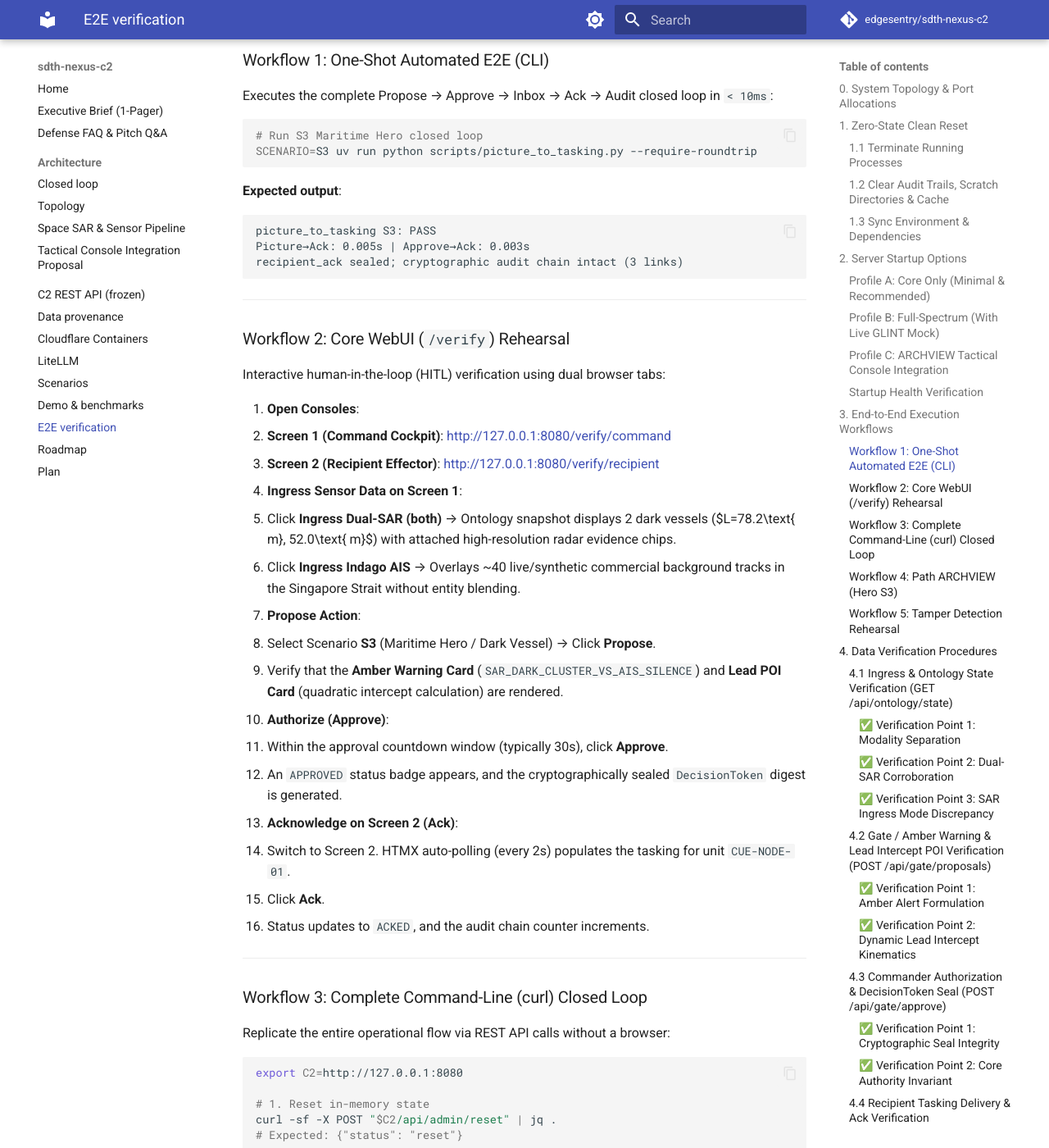
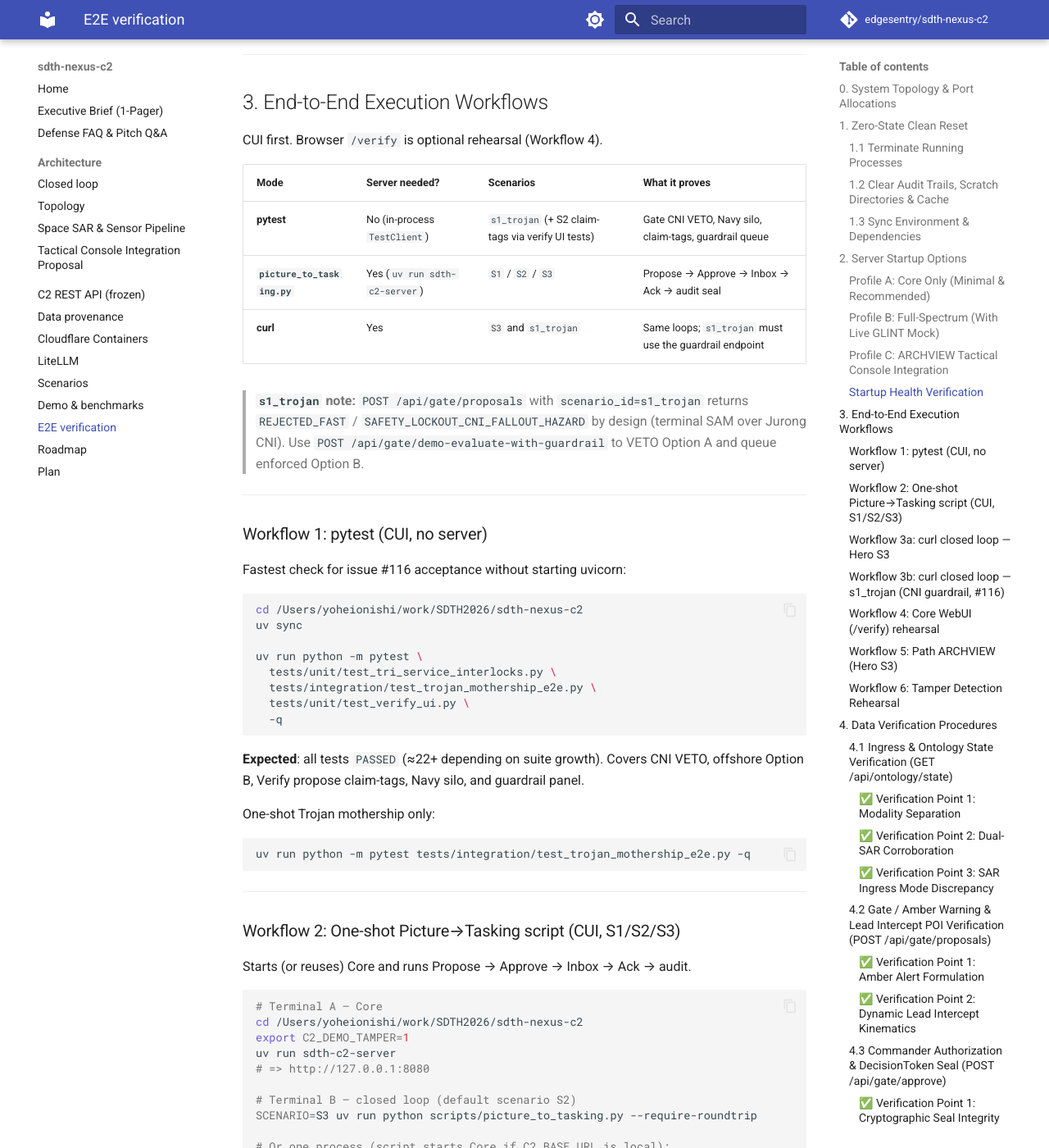
Before and after one commit to edgesentry/sdth-nexus-c2, an MkDocs documentation site: the page built from docs/verify-e2e.md, in a window 1280 px wide and 1400 px high, scrolled down 3780 px. Shown: the whole window at 82% size. Built offline with MkDocs 1.6.1 and Material for MkDocs 9.7.7, drawn with Linux system fonts in a browser that asks for light colours; comment, search, counter and statistics services are not loaded; some of the changed text lies outside the part shown.

Commit message:
docs: CUI E2E runbook for S3 and s1_trojan (#116)
Document pytest, picture_to_tasking, and curl guardrail workflows; add
s1_trojan to the scenario table with Option B / CNI VETO path.

Co-authored-by: Cursor <cursoragent@cursor.com>

````diff
--- a/docs/verify-e2e.md
+++ b/docs/verify-e2e.md
@@ -2,8 +2,11 @@
 
 Comprehensive runbook for executing and validating the full **Picture → Gate → Ack** closed loop starting from a **clean zero-state reset** (all processes stopped, state cleared) to end-to-end execution and cryptographic data verification.
 
-- **Primary Scenario**: **Hero S3 (Singapore Strait Dark Vessel Interdiction via Dual-SAR & AIS)**
-- **Console UIs**: Core `/verify` (Jinja2/HTMX Screen 1/2) or external **ARCHVIEW** tactical console (`:3001`)
+- **Primary scenarios** (see [scenarios.md](scenarios.md)):
+  - **S3** — Singapore Strait dark vessel (Dual-SAR × AIS) — hero maritime loop
+  - **s1_trojan** — Happy Tug AIS vs coastal radar disagreement + CNI debris VETO (#116)
+- **CUI (no browser)**: pytest (in-process) · `scripts/picture_to_tasking.py` · curl against `:8080`
+- **Console UIs**: Core `/verify` (Jinja2/HTMX Screen 1/2) or external **ARCHVIEW** (`:3001`)
 - **Key Specifications**: [C2 REST API](api/rest.md) · [Demo Guide](demo.md) · [Data Provenance](data-provenance.md) · [SAR Pipeline](architecture/sar_pipeline.md) · [Architecture Map](architecture/index.md)
 
 ---
@@ -83,7 +86,7 @@ lsof -i :8080 -i :5051 -i :5050 -i :8000 -i :3001 -i :3102
 Wipe previous audit records (`.audit/`), temporary test files (`.tmp-e2e/`), and compiled Python cache:
 
 ```bash
-cd /Users/yoheionishi/work/edgesentry/sdth-nexus-c2
+cd /Users/yoheionishi/work/SDTH2026/sdth-nexus-c2
 
 # Remove existing audit trails and temporary artifacts
 rm -rf .audit/gate.jsonl .audit/ingress.jsonl .tmp-e2e/
@@ -111,7 +114,7 @@ No external processes (Node.js, SIA, or GLINT server) are required. C2 uses buil
 
 ```bash
 # Terminal 1: Start C2 Core
-cd /Users/yoheionishi/work/edgesentry/sdth-nexus-c2
+cd /Users/yoheionishi/work/SDTH2026/sdth-nexus-c2
 export C2_DEMO_TAMPER=1
 uv run sdth-c2-server
 # => Running on http://127.0.0.1:8080
@@ -123,12 +126,12 @@ To verify live macro SAR HTTP polling alongside SIA micro SAR fail-safe:
 
 ```bash
 # Terminal 1: C2 Core
-cd /Users/yoheionishi/work/edgesentry/sdth-nexus-c2
+cd /Users/yoheionishi/work/SDTH2026/sdth-nexus-c2
 export C2_DEMO_TAMPER=1
 uv run sdth-c2-server
 
 # Terminal 2: GLINT Mock (:5051)
-cd /Users/yoheionishi/work/edgesentry/sdth-nexus-c2
+cd /Users/yoheionishi/work/SDTH2026/sdth-nexus-c2
 uv run sdth-mock-glint
 ```
 
@@ -136,7 +139,7 @@ uv run sdth-mock-glint
 
 ```bash
 # Terminal 1: C2 Core (:8080)
-cd /Users/yoheionishi/work/edgesentry/sdth-nexus-c2
+cd /Users/yoheionishi/work/SDTH2026/sdth-nexus-c2
 uv run sdth-c2-server
 
 # Terminal 2: ARCHVIEW Tactical Console (:3001) & BFF (:3102)
@@ -161,77 +164,115 @@ curl -sf http://127.0.0.1:8080/api/audit/health | jq .
 
 ## 3. End-to-End Execution Workflows
 
-### Workflow 1: One-Shot Automated E2E (CLI)
+CUI first. Browser `/verify` is optional rehearsal (Workflow 4).
 
-Executes the complete Propose → Approve → Inbox → Ack → Audit closed loop in `< 10ms`:
+| Mode | Server needed? | Scenarios | What it proves |
+|---|---|---|---|
+| **pytest** | No (in-process `TestClient`) | `s1_trojan` (+ S2 claim-tags via verify UI tests) | Gate CNI VETO, Navy silo, claim-tags, guardrail queue |
+| **`picture_to_tasking.py`** | Yes (`uv run sdth-c2-server`) | `S1` / `S2` / `S3` | Propose → Approve → Inbox → Ack → audit seal |
+| **curl** | Yes | `S3` and `s1_trojan` | Same loops; `s1_trojan` must use the guardrail endpoint |
+
+> **`s1_trojan` note:** `POST /api/gate/proposals` with `scenario_id=s1_trojan` returns
+> `REJECTED_FAST` / `SAFETY_LOCKOUT_CNI_FALLOUT_HAZARD` by design (terminal SAM over
+> Jurong CNI). Use `POST /api/gate/demo-evaluate-with-guardrail` to VETO Option A and
+> queue enforced Option B.
+
+---
+
+### Workflow 1: pytest (CUI, no server)
+
+Fastest check for issue #116 acceptance without starting uvicorn:
 
 ```bash
-# Run S3 Maritime Hero closed loop
-SCENARIO=S3 uv run python scripts/picture_to_tasking.py --require-roundtrip
+cd /Users/yoheionishi/work/SDTH2026/sdth-nexus-c2
+uv sync
+
+uv run python -m pytest \
+  tests/unit/test_tri_service_interlocks.py \
+  tests/integration/test_trojan_mothership_e2e.py \
+  tests/unit/test_verify_ui.py \
+  -q
 ```
 
-**Expected output**:
-```text
-picture_to_tasking S3: PASS
-Picture→Ack: 0.005s | Approve→Ack: 0.003s
-recipient_ack sealed; cryptographic audit chain intact (3 links)
+**Expected**: all tests `PASSED` (≈22+ depending on suite growth). Covers CNI VETO,
+offshore Option B, Verify propose claim-tags, Navy silo, and guardrail panel.
+
+One-shot Trojan mothership only:
+
+```bash
+uv run python -m pytest tests/integration/test_trojan_mothership_e2e.py -q
 ```
 
 ---
 
-### Workflow 2: Core WebUI (`/verify`) Rehearsal
+### Workflow 2: One-shot Picture→Tasking script (CUI, S1/S2/S3)
 
-Interactive human-in-the-loop (HITL) verification using dual browser tabs:
+Starts (or reuses) Core and runs Propose → Approve → Inbox → Ack → audit.
 
-1. **Open Consoles**:
-   - **Screen 1 (Command Cockpit)**: [http://127.0.0.1:8080/verify/command](http://127.0.0.1:8080/verify/command)
-   - **Screen 2 (Recipient Effector)**: [http://127.0.0.1:8080/verify/recipient](http://127.0.0.1:8080/verify/recipient)
-2. **Ingress Sensor Data on Screen 1**:
-   - Click **Ingress Dual-SAR (both)** → Ontology snapshot displays 2 dark vessels ($L=78.2\text{ m}, 52.0\text{ m}$) with attached high-resolution radar evidence chips.
-   - Click **Ingress Indago AIS** → Overlays ~40 live/synthetic commercial background tracks in the Singapore Strait without entity blending.
-3. **Propose Action**:
-   - Select Scenario **S3** (Maritime Hero / Dark Vessel) → Click **Propose**.
-   - Verify that the **Amber Warning Card** (`SAR_DARK_CLUSTER_VS_AIS_SILENCE`) and **Lead POI Card** (quadratic intercept calculation) are rendered.
-4. **Authorize (Approve)**:
-   - Within the approval countdown window (typically 30s), click **Approve**.
-   - An `APPROVED` status badge appears, and the cryptographically sealed `DecisionToken` digest is generated.
-5. **Acknowledge on Screen 2 (Ack)**:
-   - Switch to Screen 2. HTMX auto-polling (every 2s) populates the tasking for unit `CUE-NODE-01`.
-   - Click **Ack**.
-   - Status updates to `ACKED`, and the audit chain counter increments.
+```bash
+# Terminal A — Core
+cd /Users/yoheionishi/work/SDTH2026/sdth-nexus-c2
+export C2_DEMO_TAMPER=1
+uv run sdth-c2-server
+# => http://127.0.0.1:8080
+
+# Terminal B — closed loop (default scenario S2)
+SCENARIO=S3 uv run python scripts/picture_to_tasking.py --require-roundtrip
+
+# Or one process (script starts Core if C2_BASE_URL is local):
+SCENARIO=S3 ./scripts/picture_to_tasking.sh
+```
+
+**Expected** (stdout ends with PASS / Ack sealed):
+
+```text
+NexusGate — Picture→Tasking demo (no UI)
+  Scenario   : S3
+...
+PASS: Ack sealed in OCSF audit chain within target
+```
+
+Other scenarios:
+
+```bash
+SCENARIO=S1 uv run python scripts/picture_to_tasking.py
+SCENARIO=S2 uv run python scripts/picture_to_tasking.py --require-roundtrip
+```
+
+Do **not** pass `SCENARIO=s1_trojan` here — plain propose is hard-rejected by the CNI
+interlock. Use Workflow 3b instead.
 
 ---
 
-### Workflow 3: Complete Command-Line (curl) Closed Loop
-
-Replicate the entire operational flow via REST API calls without a browser:
+### Workflow 3a: curl closed loop — Hero S3
 
 ```bash
 export C2=http://127.0.0.1:8080
 
-# 1. Reset in-memory state
+# 0. Health
+curl -sf "$C2/health" | jq .
+curl -sf "$C2/api/audit/health" | jq .
+
+# 1. Reset in-memory + SQLite runtime picture
 curl -sf -X POST "$C2/api/admin/reset" | jq .
-# Expected: {"status": "reset"}
 
-# 2. Ingest background AIS traffic (Indago DuckDB or Fixture)
+# 2. Optional background AIS (Indago ladder / fixture)
 curl -sf -X POST "$C2/api/ingress/open-feed" \
   -H 'content-type: application/json' \
-  -d '{"feed":"all","use_fixture":true}' | jq '{status, count, resolved: .resolved_sources}'
-# Expected: status: "INGESTED", count >= 40
+  -d '{"feed":"ais","use_fixture":true,"limit":40}' | jq '{status, count}'
 
-# 3. Ingest Dual-SAR anomaly (GLINT macro cue + Sentinel-1 micro metrology)
+# 3. Dual-SAR anomaly (GLINT macro + SIA micro fixtures)
 curl -sf -X POST "$C2/api/ingress/candidate-event" \
   -H 'content-type: application/json' \
-  -d '{"dual_sar":true}' | jq '{source, count, ids:[.observations[].source_id]}'
-# Expected: source: "dual_sar", count: 2, ids: ["DUAL_SAR", "DUAL_SAR"]
+  -d '{"dual_sar":true}' | jq '{source, count}'
 
-# 4. Propose S3 Course of Action
+# 4. Propose S3 COA
 PROP=$(curl -sf -X POST "$C2/api/gate/proposals" \
   -H 'content-type: application/json' \
   -d '{"scenario_id":"S3","unit_id":"CUE-NODE-01"}')
+echo "$PROP" | jq '{status, amber: .finding.amber_alert, threat: .finding.threat_class}'
 COA_ID=$(echo "$PROP" | jq -r '.coa.coa_id')
-echo "=== Proposal Created: COA $COA_ID ==="
-echo "$PROP" | jq '{status, amber: .finding.amber_alert, threat: .finding.threat_class, poi: .coa.target_coordinates}'
+test "$COA_ID" != null && test -n "$COA_ID"
 
 # 5. Commander Approve -> Seals DecisionToken
 APPROVE=$(curl -sf -X POST "$C2/api/gate/approve" \
@@ -253,7 +294,103 @@ curl -sf "$C2/api/audit/health" | jq .
 
 ---
 
-### Workflow 4: Path ARCHVIEW (Hero S3) {#path-archview-hero-s3--issue-99}
+### Workflow 3b: curl closed loop — `s1_trojan` (CNI guardrail, #116)
+
+Requires Core running (`uv run sdth-c2-server`). Plain propose is expected to
+hard-reject; the demo path evaluates Option A through the live CNI interlock and
+queues enforced Option B for dual-unit authorize.
+
+```bash
+export C2=http://127.0.0.1:8080
+
+curl -sf -X POST "$C2/api/admin/reset" | jq .
+
+# Optional: show that plain propose is hard-rejected (CNI debris)
+curl -sf -X POST "$C2/api/gate/proposals" \
+  -H 'content-type: application/json' \
+  -d '{"scenario_id":"s1_trojan","unit_id":"GBAD-RSAF-01"}' \
+  | jq '{status, reason}'
+# Expected: status == "REJECTED_FAST", reason contains SAFETY_LOCKOUT_CNI_FALLOUT_HAZARD
+
+# Guardrail path: VETO Option A, queue Option B
+GR=$(curl -sf -X POST "$C2/api/gate/demo-evaluate-with-guardrail" \
+  -H 'content-type: application/json' \
+  -d '{
+    "scenario_id":"s1_trojan",
+    "unit_id":"GBAD-RSAF-01",
+    "navy_unit_id":"PCG-PT-44"
+  }')
+echo "$GR" | jq '{
+  status,
+  veto_code,
+  veto_reason,
+  option_b_intent: .fallback_coa.intent,
+  finding_amber: .finding.amber_alert,
+  queued_for
+}'
+# Expected:
+#   status == "GUARDRAIL_VETO_OPTION_B_QUEUED"
+#   veto_code == "SAFETY_LOCKOUT_CNI_FALLOUT_HAZARD"
+#   fallback_coa.intent == "OFFSHORE_INTERCEPT_RF_SOFTKILL"
+#   finding.amber_alert contains VELOCITY_MISMATCH_AIS_VS_RADAR
+#   queued_for == ["GBAD-RSAF-01","PCG-PT-44"]
+
+COA_ID=$(echo "$GR" | jq -r '.fallback_coa.coa_id')
+
+# Authorize Option B (dual dispatch: GBAD + Navy)
+curl -sf -X POST "$C2/api/gate/approve" \
+  -H 'content-type: application/json' \
+  -d "{\"coa_id\":\"$COA_ID\",\"decision\":\"y\",\"operator_id\":\"commander-01\"}" \
+  | jq '{status}'
+
+# Both inboxes should receive tasking
+curl -sf "$C2/api/recipient/inbox?unit_id=GBAD-RSAF-01" | jq '{unit_id, count}'
+curl -sf "$C2/api/recipient/inbox?unit_id=PCG-PT-44" | jq '{unit_id, count}'
+
+# Ack from GBAD line (repeat for Navy sister coa_id if dual-issued)
+GBAD_COA=$(curl -sf "$C2/api/recipient/inbox?unit_id=GBAD-RSAF-01" | jq -r '.taskings[0].coa.coa_id')
+curl -sf -X POST "$C2/api/recipient/ack" \
+  -H 'content-type: application/json' \
+  -d "{\"coa_id\":\"$GBAD_COA\",\"unit_id\":\"GBAD-RSAF-01\",\"status\":\"ACKED\"}" \
+  | jq '{status}'
+
+curl -sf "$C2/api/audit/health" | jq .
+curl -sf "$C2/api/ontology/state" | jq '{
+  scenario_id,
+  amber: .amber_alert.alert,
+  obs: (.observations|length),
+  pending: (.pending_proposals|length)
+}'
+```
+
+Ontology after guardrail should still carry the disagreement finding (AIS ~6 kt vs
+radar ~120 kt) and POI ETA flags under `amber_alert.source_breakdown.poi_eta_sec`.
+
+---
+
+### Workflow 4: Core WebUI (`/verify`) rehearsal
+
+Interactive HITL using dual browser tabs (optional after CUI pass):
+
+1. Open:
+   - Screen 1: [http://127.0.0.1:8080/verify/command](http://127.0.0.1:8080/verify/command)
+   - Screen 2: [http://127.0.0.1:8080/verify/recipient](http://127.0.0.1:8080/verify/recipient)
+2. **S3 path**: Ingress Dual-SAR → Propose `S3` → Approve → Ack on Screen 2.
+3. **`s1_trojan` path (#116)**:
+   - Select scenario `s1_trojan` → Propose (Warning Picture shows claim-tags AIS vs radar).
+   - Service silo → **Navy** (Happy Tug AIS / coastal radar visible).
+   - Guardrail panel → **Evaluate Option A (live VETO)** → AUTHORIZE Option B.
+   - Screen 2: Ack for `GBAD-RSAF-01` (and Navy unit if dual-queued).
+
+Deep-link:
+
+```text
+http://127.0.0.1:8080/verify/command?scenario_id=s1_trojan&service_view=navy
+```
+
+---
+
+### Workflow 5: Path ARCHVIEW (Hero S3) {#path-archview-hero-s3--issue-99}
 
 Closed-loop execution combining external **ARCHVIEW** (Vite `:3001`) with Core (`:8080`):
 
@@ -262,7 +399,7 @@ Closed-loop execution combining external **ARCHVIEW** (Vite `:3001`) with Core (
 curl -sf -X POST http://127.0.0.1:8080/api/admin/reset >/dev/null
 curl -sf -X POST http://127.0.0.1:8080/api/ingress/candidate-event \
   -H 'content-type: application/json' -d '{"dual_sar":true}' | jq '{source,count}'
-# Expected: source: "dual_sar", count: 2
+# Expected: dual_sar observations ingested (count >= 1)
 
 # 2. ARCHVIEW UI Actions (http://127.0.0.1:3001)
 # - Scenario: Select S3 Maritime Hero -> Click [Propose]
@@ -284,7 +421,7 @@ curl -sf http://127.0.0.1:8080/api/audit/health | jq .
 
 ---
 
-### Workflow 5: Tamper Detection Rehearsal {#tamper-detection-rehearsal-88}
+### Workflow 6: Tamper Detection Rehearsal {#tamper-detection-rehearsal-88}
 
 Validates that a 1-character insider tampering of `gate.jsonl` is detected immediately by SHA-256 hash chaining and out-of-process EDS verification, halting execution until restored:
 
@@ -451,10 +588,16 @@ tail -n 3 .audit/gate.jsonl | jq '{class_name: .class_name, record_hash: .record
 
 ## 6. Pass Criteria Checklist
 
-- [ ] **Reset**: Ports 8080, 5051, 5050 are cleared; zero-state starts cleanly.
-- [ ] **Ingress**: AIS and SAR observations populate the graph while maintaining strict modality separation.
-- [ ] **Dual-SAR**: GLINT macro cluster and SIA micro metrology corroborate (`source=dual_sar`, confidence 0.98).
-- [ ] **Gate**: Proposal emits Amber Warning (`SAR_DARK_CLUSTER_VS_AIS_SILENCE`) with dynamic Lead Intercept POI.
-- [ ] **Approve**: Sealed `DecisionToken` generated only by Core upon operator authorization.
-- [ ] **Ack**: Field effector retrieves tasking from inbox and submits signed `ACKED`.
-- [ ] **Audit**: `GET /api/audit/health` confirms `verified: true` with `broken: 0` (0 of n).
+### S3 (maritime hero)
+- [ ] **Reset**: Ports 8080 (+ optional mocks) cleared; zero-state starts cleanly.
+- [ ] **Ingress**: AIS and SAR observations populate the graph with modality separation.
+- [ ] **Dual-SAR**: GLINT macro + SIA micro corroborate (`dual_sar`).
+- [ ] **Gate**: Amber (`SAR_DARK_CLUSTER_VS_AIS_SILENCE` / equivalent) + Lead Intercept POI.
+- [ ] **Approve / Ack / Audit**: sealed token → inbox → `ACKED` → `verified: true`, `broken: 0`.
+
+### s1_trojan (#116)
+- [ ] **pytest** Workflow 1 green (or curl Workflow 3b).
+- [ ] Plain `POST /api/gate/proposals` → `REJECTED_FAST` + `SAFETY_LOCKOUT_CNI_FALLOUT_HAZARD`.
+- [ ] `POST /api/gate/demo-evaluate-with-guardrail` → Option B queued; amber includes velocity mismatch.
+- [ ] Navy silo / ontology shows Happy Tug AIS; claim-tags show AIS vs radar.
+- [ ] Approve Option B → GBAD (+ Navy) inbox → Ack → audit healthy.
````
Also changed, not shown: docs/scenarios.md (+8 -1 lines).
